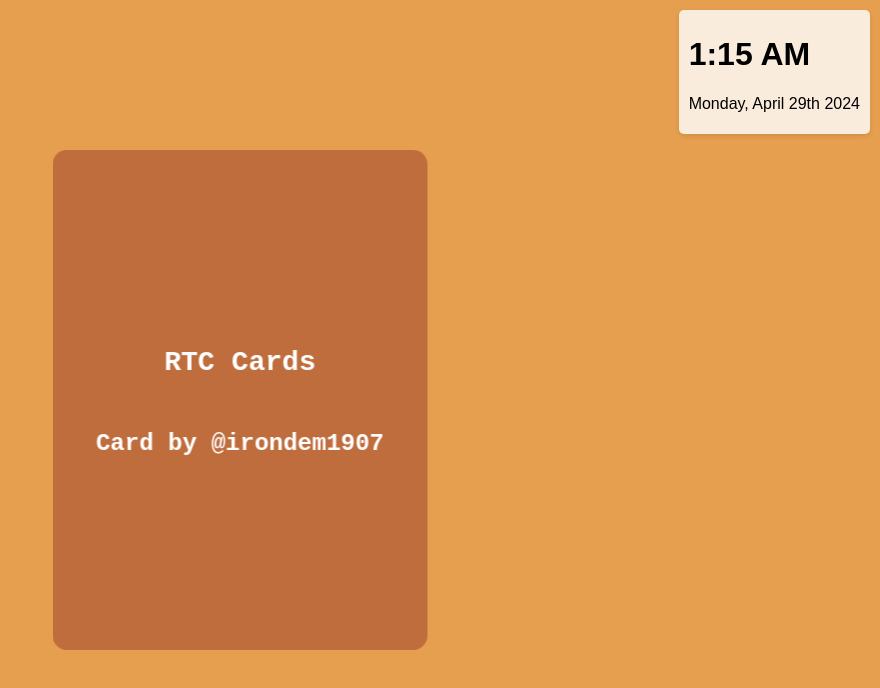
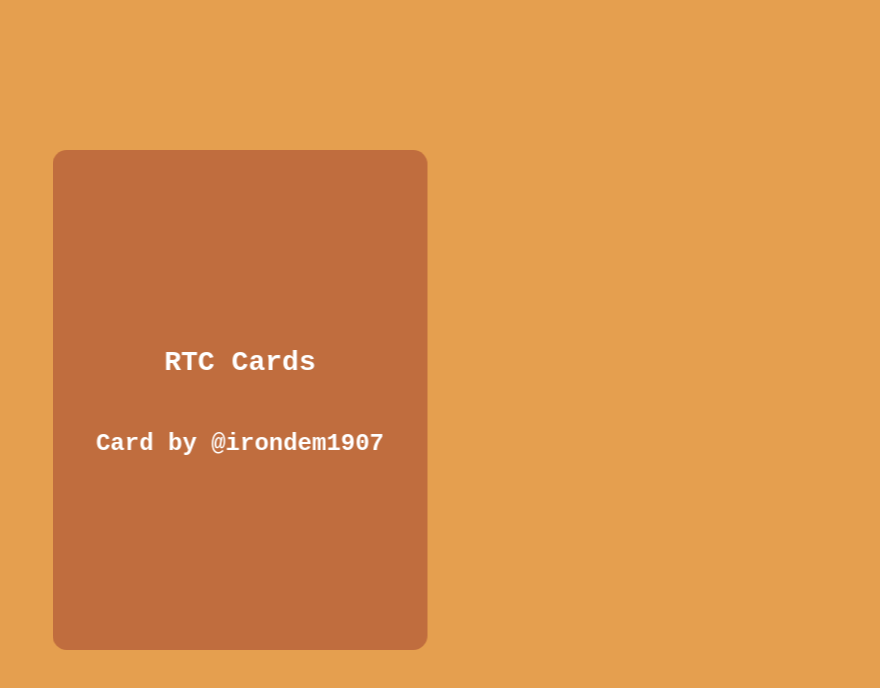
Before and after one commit to gwashark/RTCCardsWP, a plain HTML site: page index.html in a window 1280 px wide. Shown: the whole page, without its empty margins (400-1280 px from the left). Drawn offline with Linux system fonts and the light colour scheme.

Commit message:
Remove Time&Date Feature

```diff
--- a/index.html
+++ b/index.html
@@ -18,10 +18,5 @@
             </div>
         </div>
     </div>
-    <div class="time">
-        <h1 id="clock">12:00 AM</h1>
-        <p id="date">Monday, April 29th 2024</p>
-    </div>
-    <script src="script.js"></script>
 </body>
 </html>
--- a/script.js
+++ /dev/null
@@ -1,41 +0,0 @@
-function update() {
-    const now = new Date();
-    let hour
-    if (now.getHours().toString().padStart(2, '0') >= 13) {
-        hour = now.getHours() - 12
-    } else {
-        hour = now.getHours()
-    }
-    const minute = now.getMinutes().toString().padStart(2, '0');
-    const ampm = now.getHours().toString().padStart(2, '0') >= 12 ? 'PM' : 'AM';
-    const timeString = `${hour}:${minute} ${ampm}`;
-    const months = ['January', 'February', 'March', 'April', 'May', 'June', 'July', 'August', 'September', 'October', 'November', 'December'];
-    const date = now.getDate();
-    const month = months[now.getMonth()];
-    const year = now.getFullYear();
-
-    let suffix;
-    switch (date) {
-        case 1:
-        case 21:
-        case 31:
-        suffix = 'st';
-        break;
-        case 2:
-        case 22:
-        suffix = 'nd';
-        break;
-        case 3:
-        case 23:
-        suffix = 'rd';
-        break;
-        default:
-        suffix = 'th';
-    }
-
-    document.getElementById('clock').innerText = timeString;
-    document.getElementById('date').innerText = `${day}/${month}/${year}`;
-}
-
-update()
-setInterval(update, 1000)
--- a/style.css
+++ b/style.css
@@ -67,15 +67,3 @@ html, body {
         font-size: 20px;
     }
 }
-
-.time {
-    position: fixed;
-  top: 10px;
-  right: 10px;
-  font-size: 16px;
-  font-family: Arial, sans-serif;
-  padding: 5px 10px;
-  background-color: rgba(255, 255, 255, 0.8);
-  border-radius: 5px;
-  box-shadow: 0 2px 5px rgba(0, 0, 0, 0.1);
-}
```
